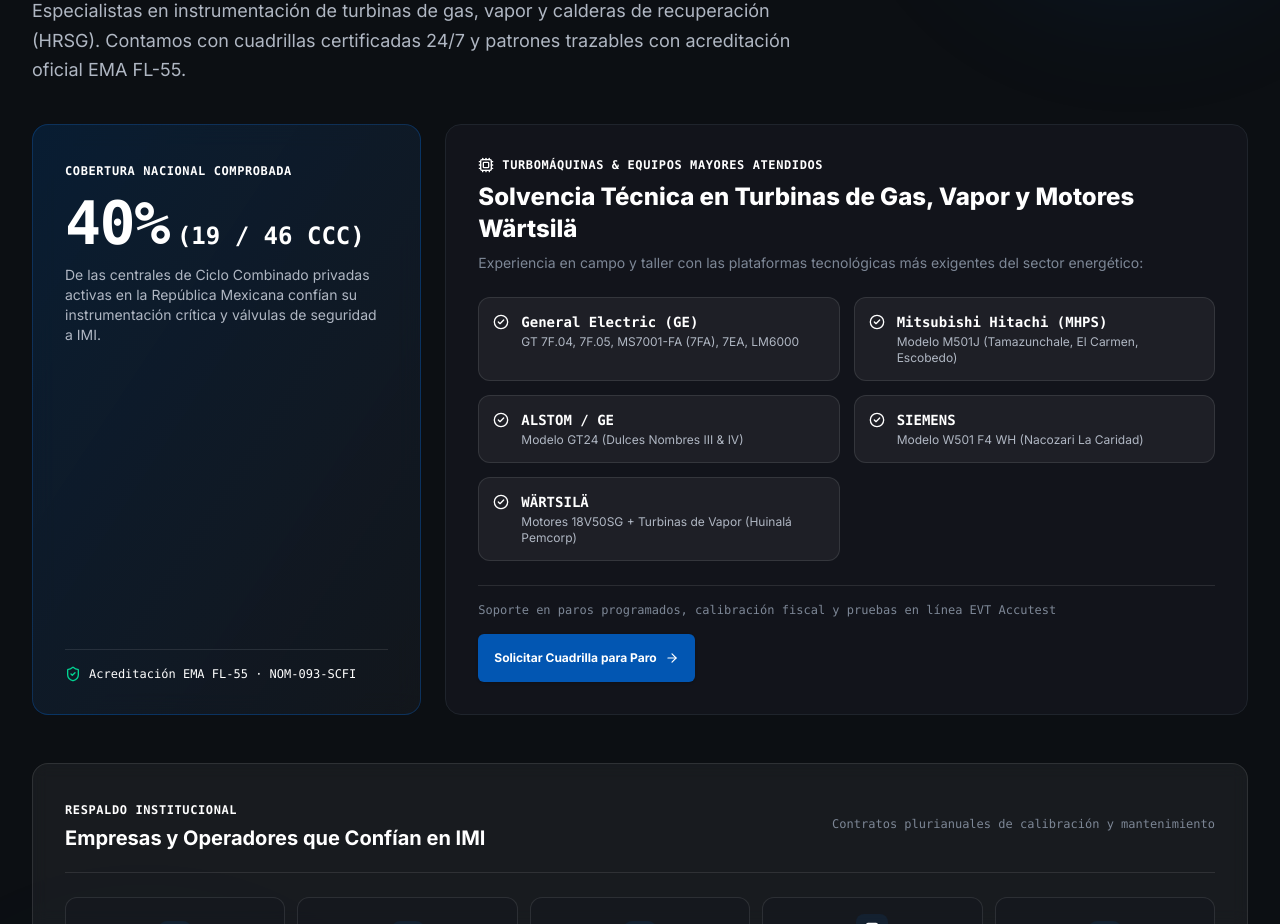
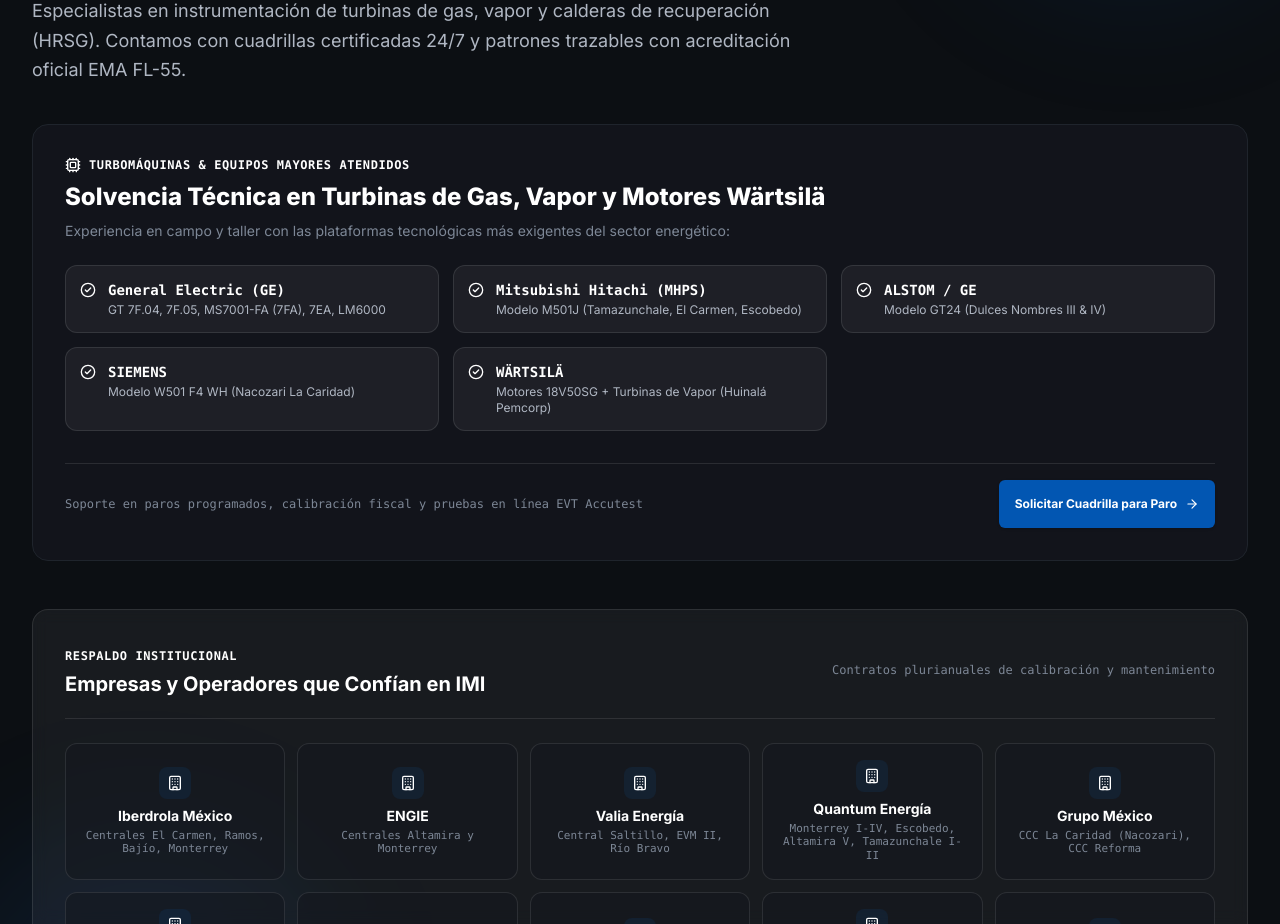
Before and after one commit to adalloya/imi-platform, a Next.js app: page /en in a window 1280 px wide. Shown: the part 2540-3464 px from the top of the page. Built offline with nearby package versions, Linux system fonts and the light colour scheme; no server answers.

Commit message:
fix: remove stat card from PowerGenerationSection as requested

```diff
--- a/components/PowerGenerationSection.tsx
+++ b/components/PowerGenerationSection.tsx
@@ -28,33 +28,8 @@
           </p>
         </div>
 
-        {/* Big Stat Banner */}
-        <div className="mt-10 grid grid-cols-1 gap-6 lg:grid-cols-3">
-          <div className="rounded-2xl border border-brand-500/30 bg-gradient-to-br from-brand-900/60 to-ink-900/80 p-6 sm:p-8 flex flex-col justify-between backdrop-blur-md">
-            <div>
-              <span className="text-xs font-mono font-bold tracking-wider text-brand-300 uppercase">
-                Cobertura Nacional Comprobada
-              </span>
-              <div className="mt-3 flex items-baseline gap-2">
-                <span className="text-5xl sm:text-6xl font-black text-white font-mono tracking-tight">
-                  {powerGenerationData.percentage}
-                </span>
-                <span className="text-xl sm:text-2xl font-bold text-brand-400 font-mono">
-                  ({powerGenerationData.statCcc} CCC)
-                </span>
-              </div>
-              <p className="mt-3 text-sm text-ink-300">
-                De las centrales de Ciclo Combinado privadas activas en la República Mexicana confían su instrumentación crítica y válvulas de seguridad a IMI.
-              </p>
-            </div>
-            <div className="mt-6 pt-4 border-t border-white/10 flex items-center gap-2 text-xs text-brand-300 font-mono">
-              <ShieldCheck className="size-4 text-emerald-400 shrink-0" />
-              <span>Acreditación EMA FL-55 · NOM-093-SCFI</span>
-            </div>
-          </div>
-
         {/* Turbines Supported */}
-          <div className="rounded-2xl border border-ink-800 bg-ink-900/70 p-6 sm:p-8 lg:col-span-2 flex flex-col justify-between">
+        <div className="mt-10 rounded-2xl border border-ink-800 bg-ink-900/70 p-6 sm:p-8 flex flex-col justify-between">
           <div>
             <div className="flex items-center gap-2 text-brand-400 text-xs font-mono font-bold uppercase tracking-wider">
               <Cpu className="size-4" />
@@ -67,7 +42,7 @@
               Experiencia en campo y taller con las plataformas tecnológicas más exigentes del sector energético:
             </p>
 
-              <div className="mt-6 grid grid-cols-1 sm:grid-cols-2 gap-3.5">
+            <div className="mt-6 grid grid-cols-1 sm:grid-cols-2 lg:grid-cols-3 gap-3.5">
               {powerGenerationData.turbinesSupported.map((t, idx) => (
                 <div key={idx} className="rounded-xl border border-white/10 bg-white/5 p-3.5 flex items-start gap-3">
                   <CheckCircle2 className="size-4 text-brand-400 shrink-0 mt-0.5" />
@@ -80,7 +55,7 @@
             </div>
           </div>
 
-            <div className="mt-6 pt-4 border-t border-white/10 flex flex-wrap items-center justify-between gap-4">
+          <div className="mt-8 pt-4 border-t border-white/10 flex flex-wrap items-center justify-between gap-4">
             <span className="text-xs text-ink-400 font-mono">
               Soporte en paros programados, calibración fiscal y pruebas en línea EVT Accutest
             </span>
@@ -88,7 +63,6 @@
               <span>Solicitar Cuadrilla para Paro</span>
               <ArrowRight className="size-3.5" />
             </Link>
-            </div>
           </div>
         </div>
 
```
Lines whose indentation alone changed are shown as unchanged.
